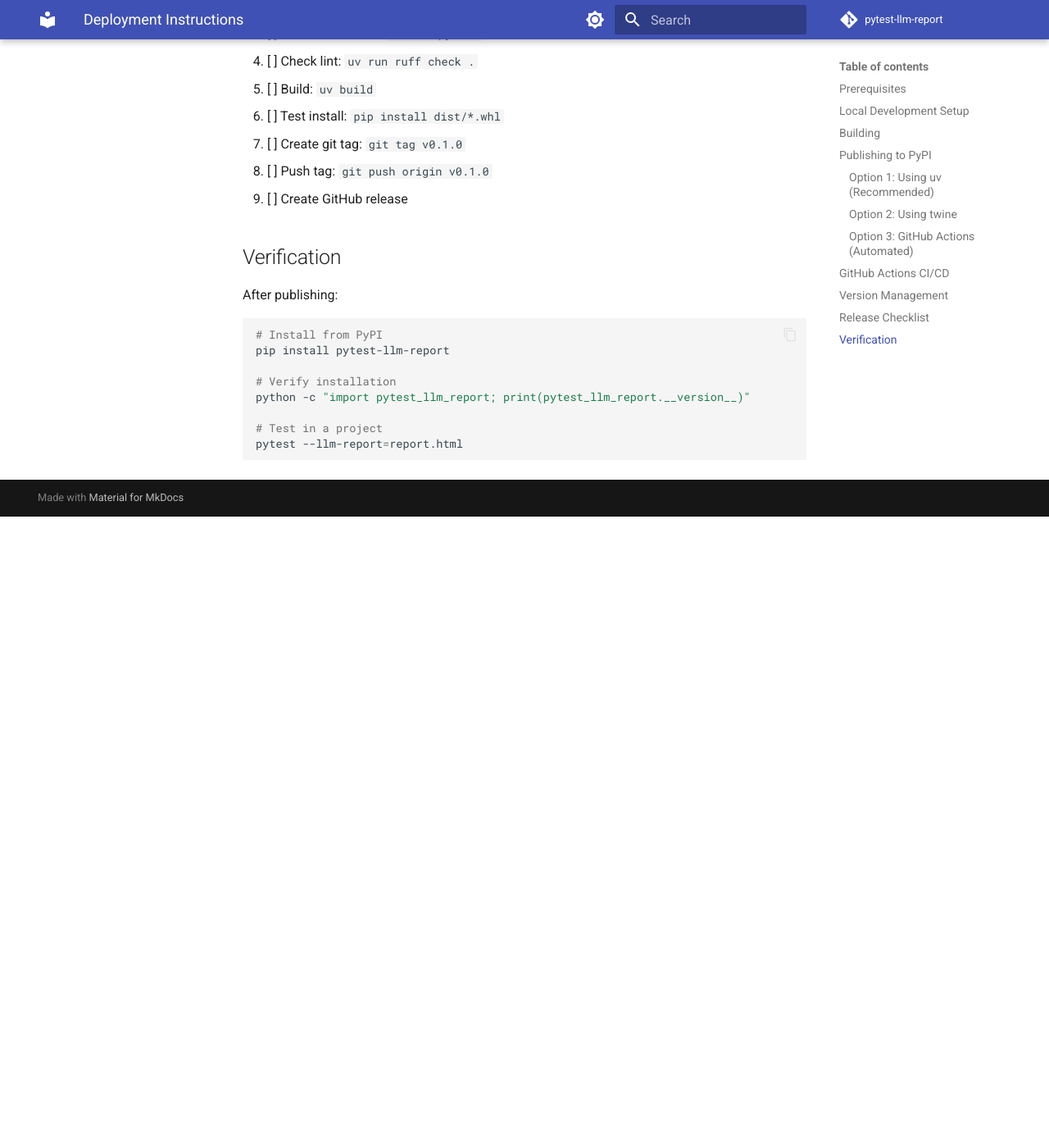
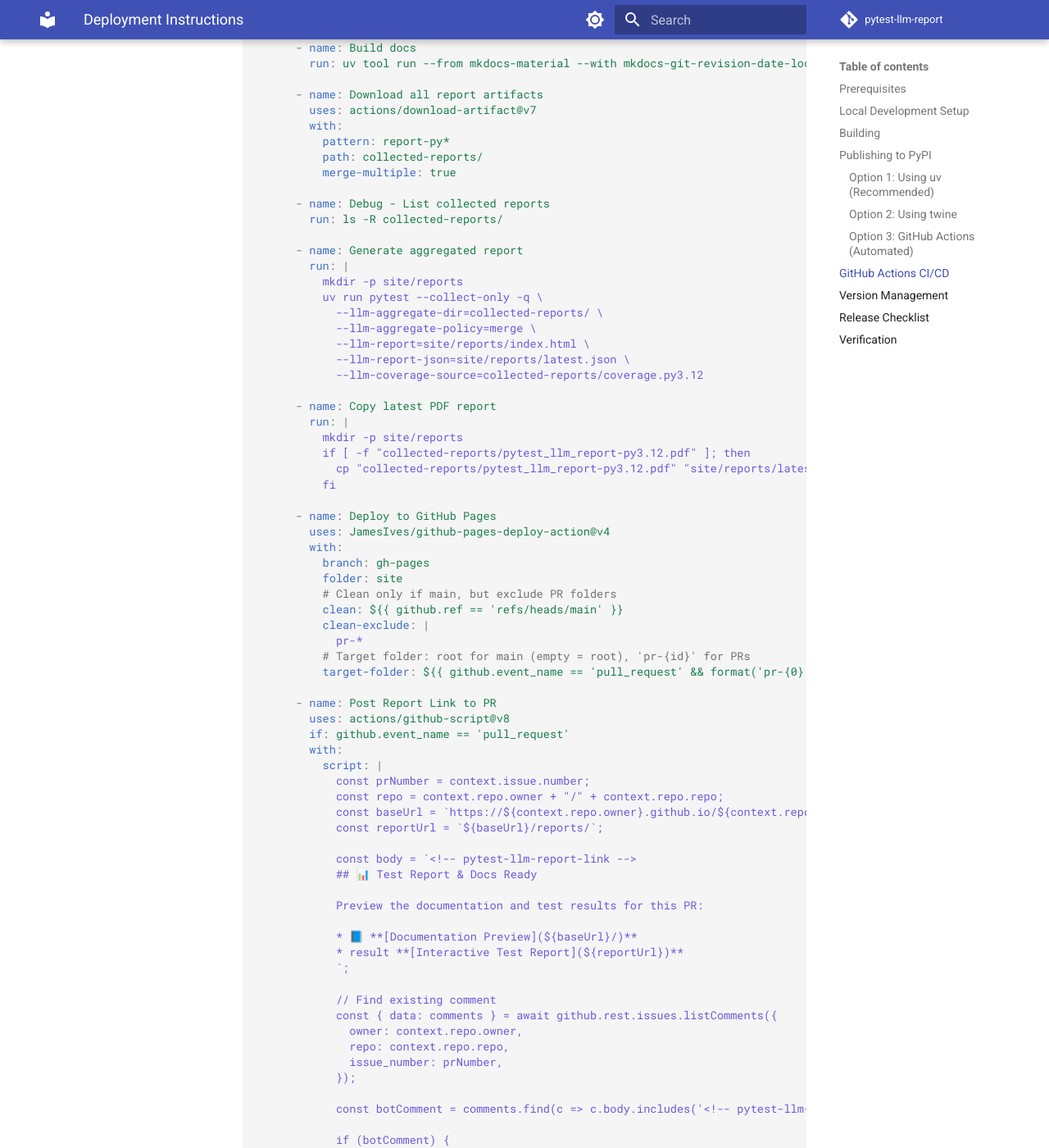
Before and after one commit to palakpsheth/pytest-llm-report, an MkDocs documentation site: the page built from docs/deployment.md, in a window 1280 px wide and 1400 px high, scrolled down 4788 px. Shown: the whole window at 82% size. Built offline with MkDocs 1.6.1 and Material for MkDocs 9.7.7, drawn with Linux system fonts in a browser that asks for light colours; comment, search, counter and statistics services are not loaded; before the commit the page ends 5418 px from its top, so only the background shows below that; some of the changed text lies outside the part shown.

Commit message:
Feature/qol improvements (#32)
* test: use dynamic version check in report writer tests

* update deploy

```diff
--- a/docs/deployment.md
+++ b/docs/deployment.md
@@ -111,17 +111,16 @@
       - name: Install Playwright browsers
         run: uv run playwright install chromium
 
-      # Ollama setup (Main branch only)
       - name: Install Ollama
-        if: github.ref == 'refs/heads/main'
+        if: github.ref == 'refs/heads/main' && matrix.python-version == '3.12'
         run: curl -fsSL https://ollama.com/install.sh | sh
 
       - name: Start Ollama
-        if: github.ref == 'refs/heads/main'
+        if: github.ref == 'refs/heads/main' && matrix.python-version == '3.12'
         run: ollama serve &
 
       - name: Pull LLM Model
-        if: github.ref == 'refs/heads/main'
+        if: github.ref == 'refs/heads/main' && matrix.python-version == '3.12'
         run: |
           sleep 5
           ollama pull llama3.2:1b
@@ -130,31 +129,32 @@
         id: pytest
         continue-on-error: true
         run: |
+          set +e  # Disable immediate exit on error so we can capture exit codes
           mkdir -p reports
+          html_report="reports/pytest_llm_report-py${{ matrix.python-version }}.html"
           json_report="reports/pytest_llm_report-py${{ matrix.python-version }}.json"
           pdf_report="reports/pytest_llm_report-py${{ matrix.python-version }}.pdf"
+          llm_provider="none"
           llm_args=()
-
-          # Use Ollama on main branch for Python 3.12
           if [ "${{ matrix.python-version }}" = "3.12" ] && [ "${{ github.ref }}" = "refs/heads/main" ]; then
-             llm_args+=(
-              --llm-provider=ollama
-              -o llm_report_model=llama3.2:1b
-              -o llm_report_context_mode=minimal
+            llm_provider="ollama"
+            llm_args+=(
+              --llm-model=llama3.2:1b
+              --llm-context-mode=minimal
             )
           fi
-
-          uv run coverage run -m pytest \
-            -o "addopts=" \
-            -p no:pytest-cov \
-            -o llm_report_context_mode=complete \
+          uv run pytest tests \
+            -o "addopts=--cov=src/pytest_llm_report --cov-branch --cov-context=test --cov-report=" \
+            --llm-provider="${llm_provider}" \
+            --llm-report="${html_report}" \
             --llm-report-json="${json_report}" \
             --llm-pdf="${pdf_report}" \
+            --llm-aggregate-run-id="${{ github.run_id }}-py${{ matrix.python-version }}" \
             "${llm_args[@]}"
           test_exit_code=$?
 
           uv run coverage xml
-          uv run coverage report --fail-under=90
+          uv run coverage report
           cov_exit_code=$?
 
           if [ $test_exit_code -ne 0 ]; then
@@ -173,16 +173,23 @@
         if: matrix.python-version == '3.12'
         with:
           token: ${{ secrets.CODECOV_TOKEN }}
+          files: ./coverage.xml
+          disable_search: true
           fail_ci_if_error: false
 
+      - name: Prepare coverage artifact
+        if: matrix.python-version == '3.12'
+        run: cp .coverage reports/coverage.py3.12
+
       - name: Upload report artifact
-        uses: actions/upload-artifact@v4
-        if: always()
+        if: matrix.python-version == '3.12'
+        uses: actions/upload-artifact@v6
         with:
           name: report-py${{ matrix.python-version }}
           path: |
             reports/pytest_llm_report-py${{ matrix.python-version }}.json
             reports/pytest_llm_report-py${{ matrix.python-version }}.pdf
+            reports/coverage.py${{ matrix.python-version }}
           retention-days: 7
 
       - name: Fail if tests failed
@@ -193,10 +200,124 @@
     runs-on: ubuntu-latest
     steps:
       - uses: actions/checkout@v6
-      - uses: astral-sh/setup-uv@v7
-      - run: uv sync
-      - run: uv run ruff check .
-      - run: uv run ruff format --check .
+
+      - name: Install uv
+        uses: astral-sh/setup-uv@v7
+
+      - name: Install dependencies
+        run: uv sync
+
+      - name: Lint
+        run: uv run ruff check .
+
+      - name: Format check
+        run: uv run ruff format --check .
+
+  # Aggregate reports and deploy to GitHub Pages (main branch only)
+  # This job builds both docs AND test reports to avoid overwriting each other
+  report:
+    needs: test
+    runs-on: ubuntu-latest
+    # Run on main push OR pull request
+    if: always() && ((github.ref == 'refs/heads/main' && github.event_name == 'push') || github.event_name == 'pull_request')
+    permissions:
+      contents: write  # Required to push to gh-pages branch
+      pull-requests: write # Required to post comments
+
+    steps:
+      - uses: actions/checkout@v6
+
+      - name: Install uv
+        uses: astral-sh/setup-uv@v7
+
+      - name: Install dependencies
+        run: uv sync
+
+      - name: Build docs
+        run: uv tool run --from mkdocs-material --with mkdocs-git-revision-date-localized-plugin mkdocs build
+
+      - name: Download all report artifacts
+        uses: actions/download-artifact@v7
+        with:
+          pattern: report-py*
+          path: collected-reports/
+          merge-multiple: true
+
+      - name: Debug - List collected reports
+        run: ls -R collected-reports/
+
+      - name: Generate aggregated report
+        run: |
+          mkdir -p site/reports
+          uv run pytest --collect-only -q \
+            --llm-aggregate-dir=collected-reports/ \
+            --llm-aggregate-policy=merge \
+            --llm-report=site/reports/index.html \
+            --llm-report-json=site/reports/latest.json \
+            --llm-coverage-source=collected-reports/coverage.py3.12
+
+      - name: Copy latest PDF report
+        run: |
+          mkdir -p site/reports
+          if [ -f "collected-reports/pytest_llm_report-py3.12.pdf" ]; then
+            cp "collected-reports/pytest_llm_report-py3.12.pdf" "site/reports/latest.pdf"
+          fi
+
+      - name: Deploy to GitHub Pages
+        uses: JamesIves/github-pages-deploy-action@v4
+        with:
+          branch: gh-pages
+          folder: site
+          # Clean only if main, but exclude PR folders
+          clean: ${{ github.ref == 'refs/heads/main' }}
+          clean-exclude: |
+            pr-*
+          # Target folder: root for main (empty = root), 'pr-{id}' for PRs
+          target-folder: ${{ github.event_name == 'pull_request' && format('pr-{0}', github.event.number) || '' }}
+
+      - name: Post Report Link to PR
+        uses: actions/github-script@v8
+        if: github.event_name == 'pull_request'
+        with:
+          script: |
+            const prNumber = context.issue.number;
+            const repo = context.repo.owner + "/" + context.repo.repo;
+            const baseUrl = `https://${context.repo.owner}.github.io/${context.repo.repo}/pr-${prNumber}`;
+            const reportUrl = `${baseUrl}/reports/`;
+
+            const body = `<!-- pytest-llm-report-link -->
+            ## 📊 Test Report & Docs Ready
+
+            Preview the documentation and test results for this PR:
+
+            * 📘 **[Documentation Preview](${baseUrl}/)**
+            * result **[Interactive Test Report](${reportUrl})**
+            `;
+
+            // Find existing comment
+            const { data: comments } = await github.rest.issues.listComments({
+              owner: context.repo.owner,
+              repo: context.repo.repo,
+              issue_number: prNumber,
+            });
+
+            const botComment = comments.find(c => c.body.includes('<!-- pytest-llm-report-link -->'));
+
+            if (botComment) {
+              await github.rest.issues.updateComment({
+                owner: context.repo.owner,
+                repo: context.repo.repo,
+                comment_id: botComment.id,
+                body: body
+              });
+            } else {
+              await github.rest.issues.createComment({
+                owner: context.repo.owner,
+                repo: context.repo.repo,
+                issue_number: prNumber,
+                body: body
+              });
+            }
 
   publish:
     needs: [test, lint]
@@ -207,9 +328,13 @@
 
     steps:
       - uses: actions/checkout@v6
-      - uses: astral-sh/setup-uv@v7
+
+      - name: Install uv
+        uses: astral-sh/setup-uv@v7
+
       - name: Build
         run: uv build
+
       - name: Publish to PyPI
         run: uv publish
         env:
```
Also changed, not shown: 2 other files.
